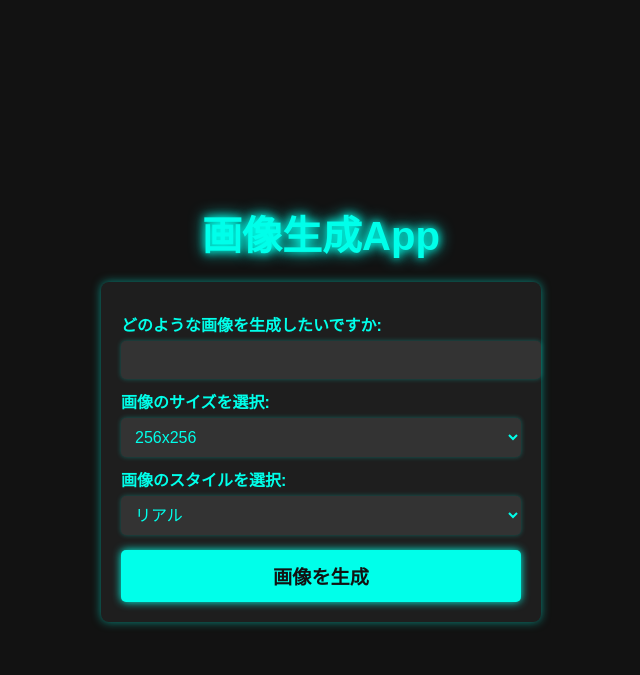
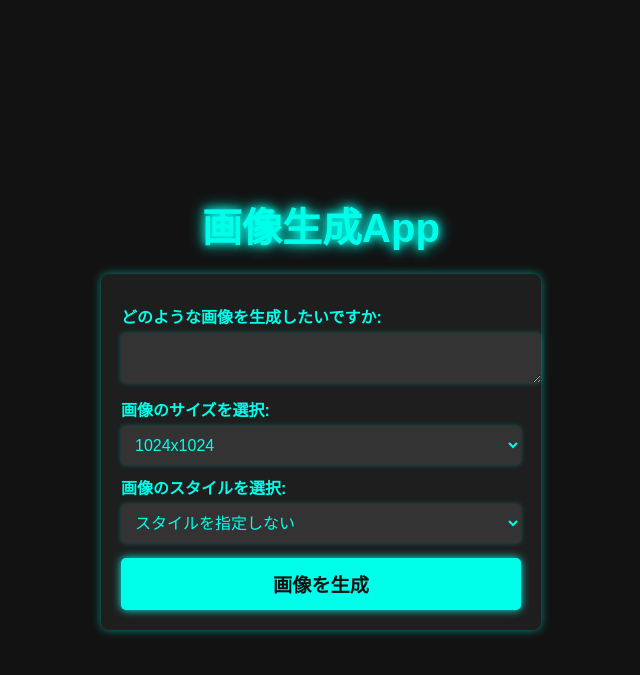
Before and after one commit to OrlyIdeate/ai-prog-3-team-4, a Flask app: page / in a window 1280 px wide. Shown: the top 675 px of the page, without its empty margins (319-959 px from the left). Run offline with Flask 3, Linux system fonts and the light colour scheme.

Commit message:
feat: テキストエリアを追加し、画像生成のプロンプト入力を改善

```diff
--- a/static/style.css
+++ b/static/style.css
@@ -33,6 +33,23 @@ label {
     font-weight: bold;
     display: block;
     margin: 10px 0 5px;
+}
+
+textarea {
+    width: 100%;
+    padding: 10px;
+    border-radius: 5px;
+    border: none;
+    background-color: #333;
+    color: #00ffea;
+    font-size: 1em;
+    box-shadow: 0 0 5px rgba(0, 255, 234, 0.3);
+    outline: none;
+    transition: box-shadow 0.3s ease;
+}
+
+textarea:focus, select:focus {
+    box-shadow: 0 0 8px rgba(0, 255, 234, 0.6);
 }
 
 input[type="text"], select {
--- a/templates/index.html
+++ b/templates/index.html
@@ -19,17 +19,18 @@
     <h1>画像生成App</h1>
     <form id="imageForm" method="POST">
         <label for="prompt">どのような画像を生成したいですか:</label>
-        <input type="text" id="prompt" name="prompt" required>
+        <textarea name="prompt" id="prompt" required></textarea>
         <br>
         <label for="size">画像のサイズを選択:</label>
         <select id="size" name="size">
-            <option value="256x256">256x256</option>
-            <option value="512x512">512x512</option>
             <option value="1024x1024">1024x1024</option>
+            <option value="1792x1024">1792x1024</option>
+            <option value="1024x1792">1024x1792</option>
         </select>
         <br>
         <label for="style">画像のスタイルを選択:</label>
         <select id="style" name="style">
+            <option value="">スタイルを指定しない</option>
             <option value="real">リアル</option>
             <option value="anime">アニメ</option>
             <option value="abstract">抽象的</option>
```
